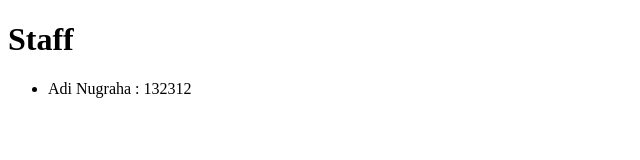
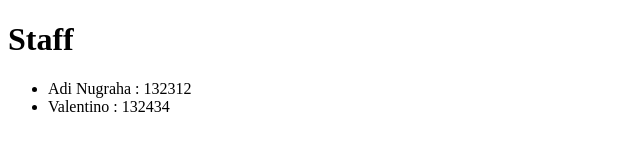
Before and after one commit to andrinur13/testpull, a plain HTML site: page staff.html in a window 1280 px wide. Shown: the whole page, without its empty margins (0-640 px from the left). Drawn offline with Linux system fonts and the light colour scheme.

Commit message:
tambah data staff valentino

```diff
--- a/staff.html
+++ b/staff.html
@@ -10,6 +10,7 @@
     <h1>Staff</h1>
     <ul>
         <li>Adi Nugraha     : 132312</li>
+        <li>Valentino       : 132434</li>
     </ul>
 </body>
 </html>
```
